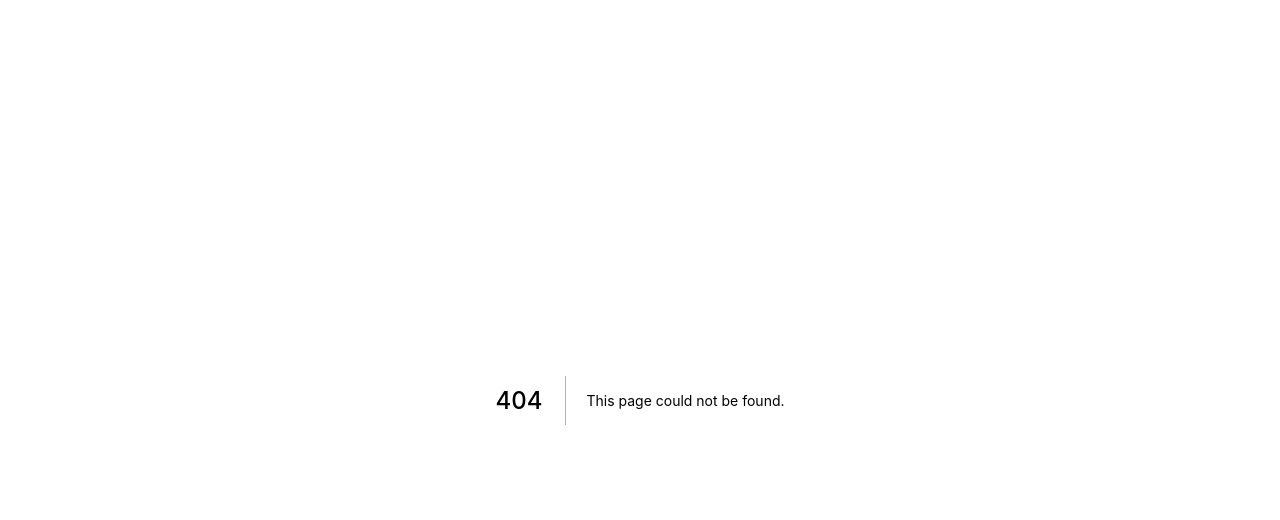
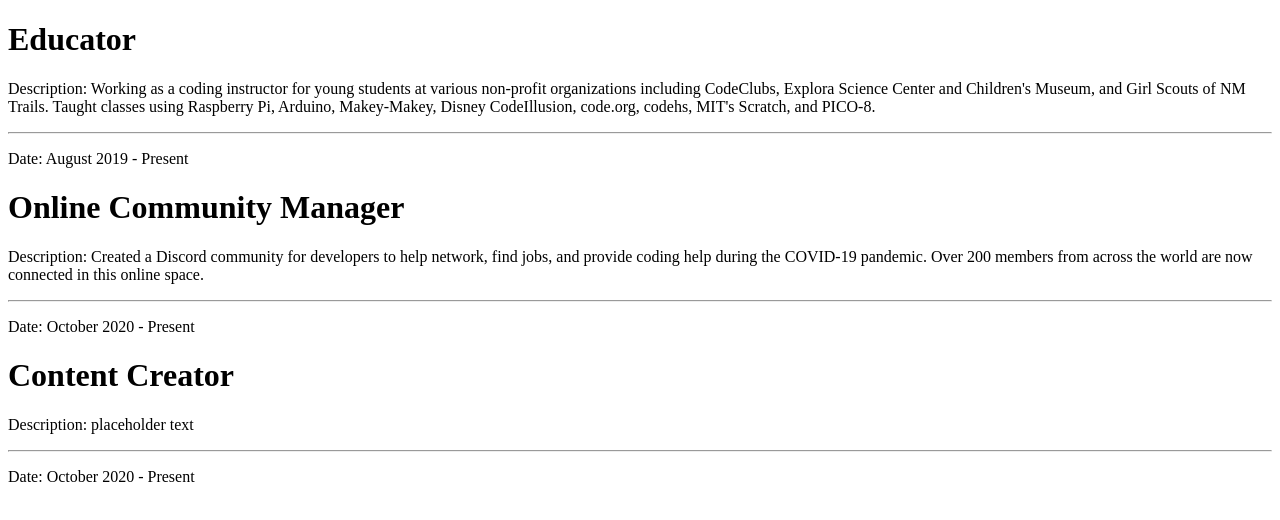
Before and after one commit to saminacodes/portfolio-v2, a Next.js app: page /community in a window 1280 px wide. Before the commit this address had no page. Shown: the top 520 px of the page. Built offline with nearby package versions, Linux system fonts and the light colour scheme.

Commit message:
added data files and structured home page

```diff
--- a/components/Project.js
+++ b/components/Project.js
@@ -1,21 +1,27 @@
 import clsx from "clsx";
 import Image from "next/image";
+import "tailwindcss/tailwind.css";
 
 const Project = ({ project, color }) => {
   return (
     <div>
       <h1
         className={clsx(
-          color === "green" && "text-green-600",
-          color === "red" && "text-red-600"
+          color === "pastelGreen" && "pastelGreen",
+          color === "pastelRed" && "pastelRed",
+          color === "pastelYellow" && "pastelYellow"
         )}
       >
-        Title:{project.title}
+        {project.title}
       </h1>
       {project.imgUrl && (
         <Image src={project.imgUrl} width={300} height={300} />
       )}
-      {project.description && <p>Description:{project.description}</p>}
+      {project.description && <p>Description: {project.description}</p>}
+
+      <hr />
+
+      {project.date && <p>Date: {project.date}</p>}
     </div>
   );
 };
--- /dev/null
+++ b/data/communityData.js
@@ -0,0 +1,34 @@
+export default [
+  {
+    title: "Educator",
+    description:
+      "Working as a coding instructor for young students at various non-profit organizations including CodeClubs, Explora Science Center and Children's Museum, and Girl Scouts of NM Trails. Taught classes using Raspberry Pi, Arduino, Makey-Makey, Disney CodeIllusion, code.org, codehs, MIT's Scratch, and PICO-8. ",
+    date: "August 2019 - Present",
+    languages: [],
+    frameworks: [],
+    libraries: [],
+    demoLink: "",
+    imgUrl: "",
+  },
+  {
+    title: "Online Community Manager",
+    description:
+      "Created a Discord community for developers to help network, find jobs, and provide coding help during the COVID-19 pandemic. Over 200 members from across the world are now connected in this online space.",
+    date: "October 2020 - Present",
+    languages: [],
+    frameworks: [],
+    libraries: [],
+    demoLink: "",
+    imgUrl: "",
+  },
+  {
+    title: "Content Creator",
+    description: "placeholder text",
+    date: "October 2020 - Present",
+    languages: [],
+    frameworks: [],
+    libraries: [],
+    demoLink: "",
+    imgUrl: "",
+  },
+];
--- a/pages/coding.js
+++ b/pages/coding.js
@@ -5,7 +5,7 @@
   return (
     <div>
       {codingData.map((project) => (
-        <Project color="red" project={project} key={project.title} />
+        <Project color="pastelGreen" project={project} key={project.title} />
       ))}
     </div>
   );
--- /dev/null
+++ b/pages/community.js
@@ -0,0 +1,14 @@
+import communityData from "../data/communityData";
+import Project from "../components/Project";
+
+const Community = () => {
+  return (
+    <div>
+      {communityData.map((project) => (
+        <Project color="pastelYellow" project={project} key={project.title} />
+      ))}
+    </div>
+  );
+};
+
+export default Community;
--- a/tailwind.config.js
+++ b/tailwind.config.js
@@ -1,13 +1,21 @@
 module.exports = {
-  mode: 'jit',
-  purge: ['./pages/**/*.{js,ts,jsx,tsx}', './components/**/*.{js,ts,jsx,tsx}'],
+  mode: "jit",
+  purge: ["./pages/**/*.{js,ts,jsx,tsx}", "./components/**/*.{js,ts,jsx,tsx}"],
   darkMode: false, // or 'media' or 'class'
   theme: {
     extend: {
       colors: {
-        mypink: '#e60b8e'
+        darkGrey: "#292929",
+        pastelGreen: "#96ceb4",
+        pastelRed: "#ff6f69",
+        pastelYellow: "#ffcc5c",
+        pastelPurple: "#9896ce",
+        pastelBlue: "67aaf9",
+      },
+      fontFamily: {
+        sans: ["Roboto", "Helvetica", "Arial", "sans-serif"],
       },
     },
   },
   plugins: [],
-}
+};
```
Also changed, not shown: data/creativeData.js (added, +21 -0 lines), pages/creative.js (added, +14 -0 lines), pages/index.js (+14 -7 lines).
